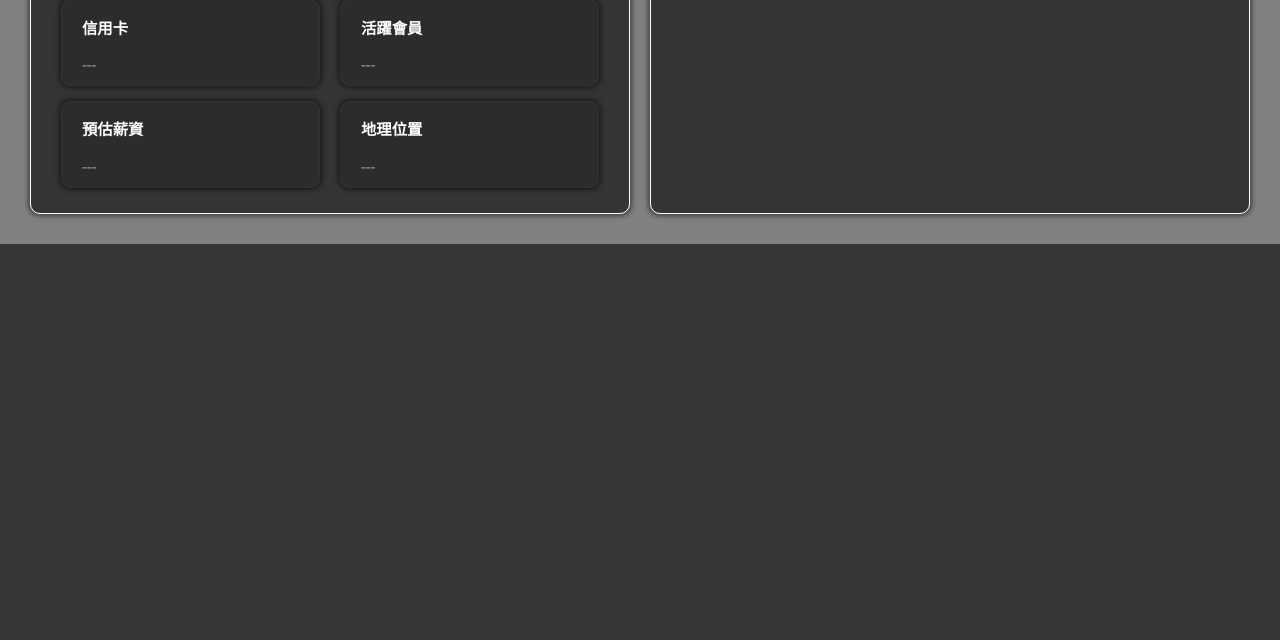
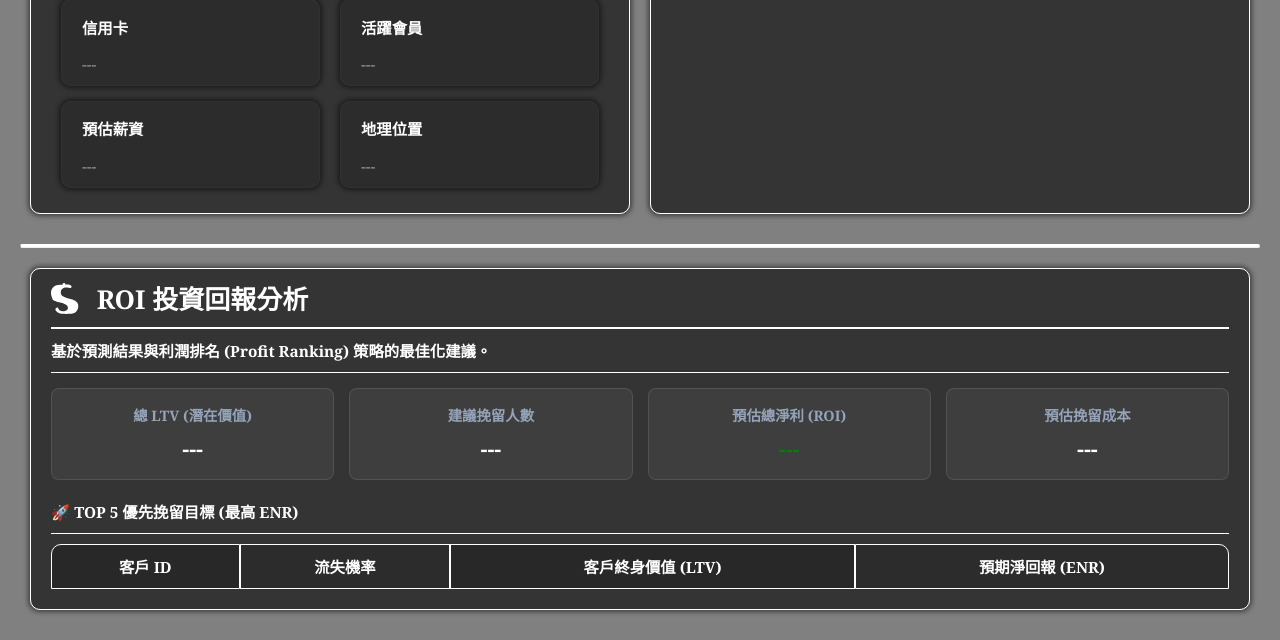
Before and after one commit to xiaoyao3312/Web_Model_Prediction, a Flask app: page /customer_churn_bank_model in a window 1280 px wide. Shown: the part 2083-2723 px from the top of the page. Before the commit the page ends 2327 px from the top, so only its background shows below. Run offline with Flask 3, Linux system fonts and the light colour scheme; lists and menus that the app fills with data are empty; parts of the project's set-up code (start-up, migrations or seed data) failed here and were passed over.

Commit message:
批次預測ROI功能加入

```diff
--- a/routes/customer_churn_bank_routes.py
+++ b/routes/customer_churn_bank_routes.py
@@ -447,6 +447,17 @@ def predict_batch():
             fe_pipeline_func=FeatureEngineerForAPI.run_v2_preprocessing
         )
 
+        # --- 🌟 新增：計算 ROI ---
+        # 將 id 補回 result_df 以便 ROI 函式能回傳 ID
+        result_df['id'] = input_df_processed['id'] if 'id' in input_df_processed.columns else result_df.index
+        # 合併需要的計算欄位 (Balance, etc.) 到 result_df
+        cols_needed = ['Balance', 'NumOfProducts', 'HasCrCard', 'IsActiveMember']
+        for col in cols_needed:
+            result_df[col] = input_df_processed[col]
+
+        roi_stats = CUSTOMER_CHURN_BANK_SERVICE.calculate_roi_batch(result_df)
+        # -----------------------
+
         # 5. 準備 JSON 回應
 
         # 選擇要返回的原始特徵欄位
@@ -491,7 +502,8 @@ def predict_batch():
         return jsonify({
             "status": "success",
             "message": f"成功預測 {len(result_list)} 筆資料。",
-            "data": result_list
+            "data": result_list,
+            "roi": roi_stats  # <--- 將 ROI 統計數據傳回前端
         })
 
     except BadRequest as e:
--- a/static/css/customer_churn_bank.css
+++ b/static/css/customer_churn_bank.css
@@ -636,6 +636,57 @@ body {
     display:       block;
 }
 
+/* 🌟 ROI Panel Styles */
+.bank-roi-panel {
+    grid-column: span 3; /* 讓它橫跨整個寬度 */
+    margin-top: 20px;
+}
+
+.roi-stats-grid {
+    display: grid;
+    grid-template-columns: repeat(auto-fit, minmax(150px, 1fr));
+    gap: 15px;
+    margin-top: 15px;
+    margin-bottom: 20px;
+}
+
+.roi-stat-box {
+    background: rgba(255, 255, 255, 0.05);
+    border-radius: 8px;
+    padding: 15px;
+    text-align: center;
+    border: 1px solid rgba(255, 255, 255, 0.1);
+}
+
+.roi-stat-box .stat-label {
+    font-size: 0.9rem;
+    color: #94a3b8;
+    margin-bottom: 8px;
+}
+
+.roi-stat-box .stat-value {
+    font-size: 1.4rem;
+    font-weight: bold;
+    color: var(--text-color);
+}
+
+.roi-stat-box .stat-value.highlight {
+    color: var(--primary-color);
+}
+
+.roi-stat-box .stat-value.success {
+    color: var(--success-color);
+}
+
+/* RWD: 在手機版讓 ROI 面板也適應 */
+@media (max-width: 1024px) {
+    .bank-roi-panel {
+        grid-column: span 1;
+    }
+}
+
+
+
 /* 8.3 螢幕寬度 <= 1023px (Tablet/Mobile) - 堆疊佈局 */
 @media (max-width: 1023px) {
     #customerChurnBank .bank-card-panel-grid,
--- a/static/js/customer_churn_bank.js
+++ b/static/js/customer_churn_bank.js
@@ -511,10 +511,14 @@ async function uploadAndPredictBatch() {
                     currentPage = 1;
                     const idSearchInput = document.getElementById('idSearchInput');
                     if (idSearchInput) idSearchInput.value = '';
-
+                    if (result.roi) {
+                        renderRoiPanel(result.roi);
+                    }
                     // 渲染表格
                     filterAndRenderBatchResults();
                     alert(`批次分析成功！共處理 ${originalBatchData.length} 筆客戶資料。`);
+
+
                 } else {
                     let formatErrorMsg = "後端回傳結果格式錯誤或 'data' 欄位不是非空陣列。";
                     if (batchData && Array.isArray(batchData) && batchData.length === 0) {
@@ -873,6 +877,8 @@ function resetBatchView() {
     // --- 關鍵新增：清空特徵詳情面板 START ---
     const grid = document.getElementById('featureGrid');
 
+    const roiPanel = document.getElementById('roiPanel');
+    if (roiPanel) roiPanel.style.display = 'none';
     // 重新執行篩選與渲染 (由於篩選欄位已重設，這將顯示第一頁的原始數據)
     filterAndRenderBatchResults();
 }
@@ -1072,3 +1078,48 @@ function displayFeatureDetails(data) {
         grid.appendChild(itemDiv);
     });
 }
+
+/**
+ * 渲染 ROI 分析面板
+ * @param {Object} roiData - 後端回傳的 ROI 統計物件
+ */
+function renderRoiPanel(roiData) {
+    const roiPanel = document.getElementById('roiPanel');
+    const roiTotalLtv = document.getElementById('roiTotalLtv');
+    const roiActionCount = document.getElementById('roiActionCount');
+    const roiTotalNet = document.getElementById('roiTotalNet');
+    const roiCost = document.getElementById('roiCost');
+    const tbody = document.getElementById('roiTopTargetsBody');
+
+    if (!roiPanel) return;
+
+    // 格式化貨幣
+    const fmtMoney = (num) => new Intl.NumberFormat('en-US', { style: 'currency', currency: 'USD' }).format(num);
+    const fmtNum = (num) => new Intl.NumberFormat('en-US').format(num);
+
+    // 填入統計數據
+    roiTotalLtv.textContent = fmtMoney(roiData.total_ltv);
+    roiActionCount.textContent = fmtNum(roiData.actionable_count) + " 位";
+    roiTotalNet.textContent = fmtMoney(roiData.total_net_roi);
+    roiCost.textContent = fmtMoney(roiData.retention_cost);
+
+    // 填入 Top 5 表格
+    tbody.innerHTML = '';
+    if (roiData.top_targets && roiData.top_targets.length > 0) {
+        roiData.top_targets.forEach(row => {
+            const tr = document.createElement('tr');
+            tr.innerHTML = `
+                <td>${row.id}</td>
+                <td class="high-risk">${(row.Churn_Prob * 100).toFixed(2)}%</td>
+                <td>${fmtMoney(row.LTV)}</td>
+                <td style="font-weight:bold; color:var(--success-color);">${fmtMoney(row.ENR)}</td>
+            `;
+            tbody.appendChild(tr);
+        });
+    } else {
+        tbody.innerHTML = '<tr><td colspan="4" style="text-align:center;">無建議的挽留目標 (ENR <= 0)</td></tr>';
+    }
+
+    // 顯示面板
+    roiPanel.style.display = 'block';
+}
--- a/templates/customer_churn_bank.html
+++ b/templates/customer_churn_bank.html
@@ -296,6 +296,52 @@
                 </div>
             </div>
         </div>
+
+        <hr class="bank-panel-divider">
+
+        <div class="bank-card bank-roi-panel" id="roiPanel">
+            <div class="bank-card-title">
+                <svg class="bank-card-title-icon" xmlns="http://www.w3.org/2000/svg" viewBox="0 0 576 512"><path fill="currentColor" d="M312 24V34.5c6.4 1.2 12.6 2.7 18.2 4.2c12.8 3.4 20.4 16.6 17 29.4s-16.6 20.4-29.4 17c-10.9-2.9-21.1-4.7-30.2-5.6c-7.8-.8-16-1.5-24-1.5c-29 0-53.3 5.8-71.4 21.4c-17.7 15.3-26.2 36.3-26.2 60.5c0 14.3 3.3 27 9.8 38.2c6.4 11 15.5 20.4 27.6 28.5c23.5 15.9 59.8 28.6 111.7 41.5c31 7.7 65.5 17.6 93.3 33.7c31.6 18.3 53.6 47.2 53.6 86.6c0 40.5-13.6 72.8-37.5 96.6c-24.2 24.1-59.3 36.9-105.7 36.9c-14.4 0-26.6-.7-36.8-2.3l0 10.3c0 13.3-10.7 24-24 24s-24-10.7-24-24l0-9.8c-7.9 1.1-16.2 1.7-24.9 1.7c-47.5 0-89-13-118.6-43.5c-6.1-6.3-10.7-13.7-13.6-21.7c-2.8-7.9-2.2-16.5 1.8-24.2s11.3-13.1 19.3-15l.4-.1c12.8-3.1 25.8 4.7 28.9 17.5c6 24.5 32.7 43 78.1 43c10.3 0 20.8-1 30.5-3.3c35.6-8.3 50.8-27.4 50.8-51.5c0-12.2-3.1-22.9-8.9-32.3c-6-9.8-15.1-18.3-28.7-26.3c-23.9-14-58.5-25.2-111.2-38.3c-36.9-9.2-76.3-20.8-105-39.2C13.2 236.4 0 207 0 168.3C0 125.7 14.3 92.2 41.6 67.2c27-24.8 66.8-39.2 118.4-39.2c12.8 0 25.1 1.2 36.6 3.6V24c0-13.3 10.7-24 24-24s24 10.7 24 24z"/></svg>
+                ROI 投資回報分析
+            </div>
+            <div class="bank-card-hint">基於預測結果與利潤排名 (Profit Ranking) 策略的最佳化建議。</div>
+
+            <div class="roi-stats-grid">
+                <div class="roi-stat-box">
+                    <div class="stat-label">總 LTV (潛在價值)</div>
+                    <div class="stat-value" id="roiTotalLtv">---</div>
+                </div>
+                <div class="roi-stat-box">
+                    <div class="stat-label">建議挽留人數</div>
+                    <div class="stat-value highlight" id="roiActionCount">---</div>
+                </div>
+                <div class="roi-stat-box">
+                    <div class="stat-label">預估總淨利 (ROI)</div>
+                    <div class="stat-value success" id="roiTotalNet">---</div>
+                </div>
+                <div class="roi-stat-box">
+                    <div class="stat-label">預估挽留成本</div>
+                    <div class="stat-value" id="roiCost">---</div>
+                </div>
+            </div>
+
+            <div class="roi-top-targets">
+                <div class="bank-card-hint" style="margin-top: 15px;">🚀 <strong>TOP 5 優先挽留目標 (最高 ENR)</strong></div>
+                <table class="fl-table" style="margin-top: 10px;">
+                    <thead>
+                        <tr>
+                            <th>客戶 ID</th>
+                            <th>流失機率</th>
+                            <th>客戶終身價值 (LTV)</th>
+                            <th>預期淨回報 (ENR)</th>
+                        </tr>
+                    </thead>
+                    <tbody id="roiTopTargetsBody">
+                        </tbody>
+                </table>
+            </div>
+        </div>
+
     </div>
 
     <div id="fabColorControl">
```
Also changed, not shown: services/customer_churn_bank_service.py (+75 -0 lines), 1 other file.
